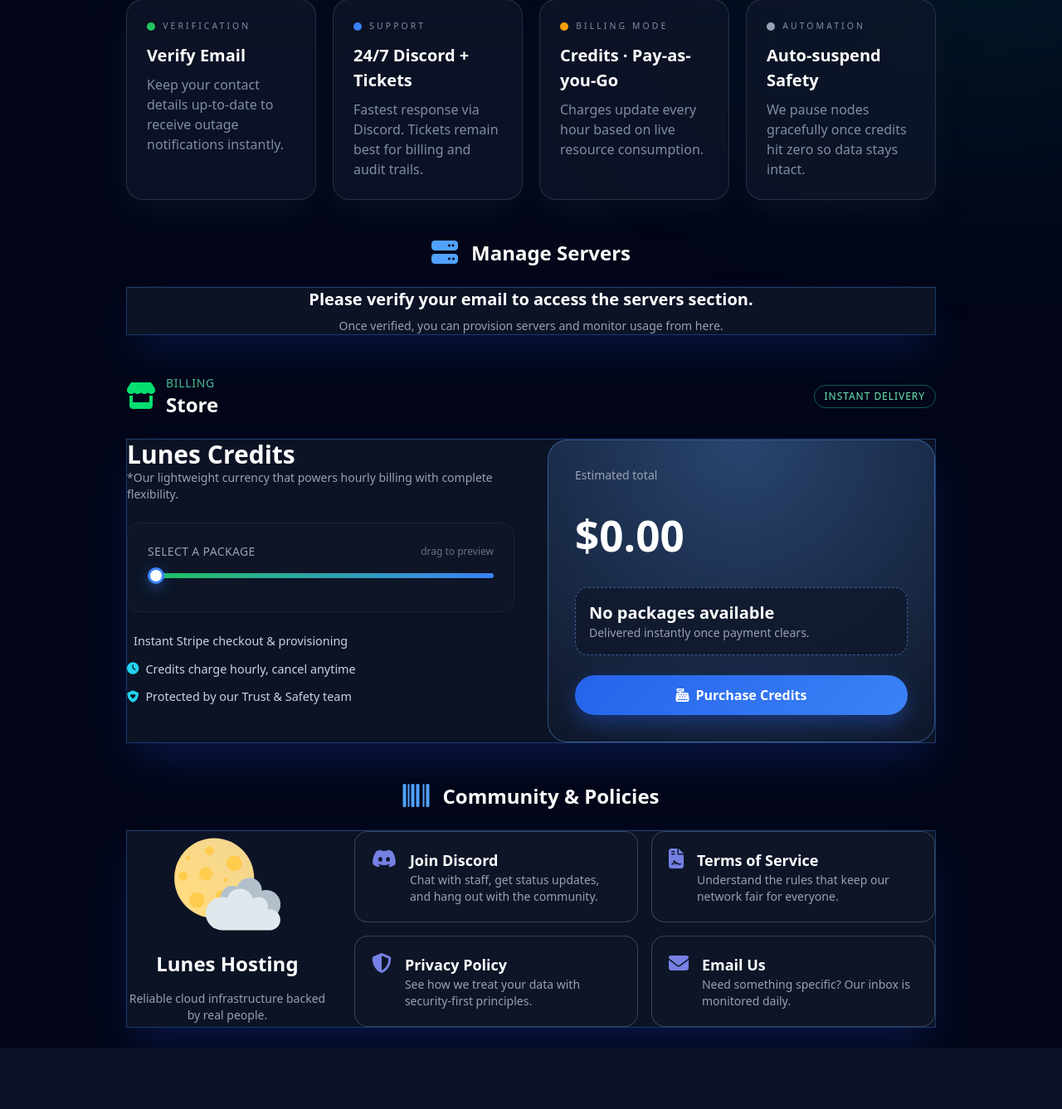
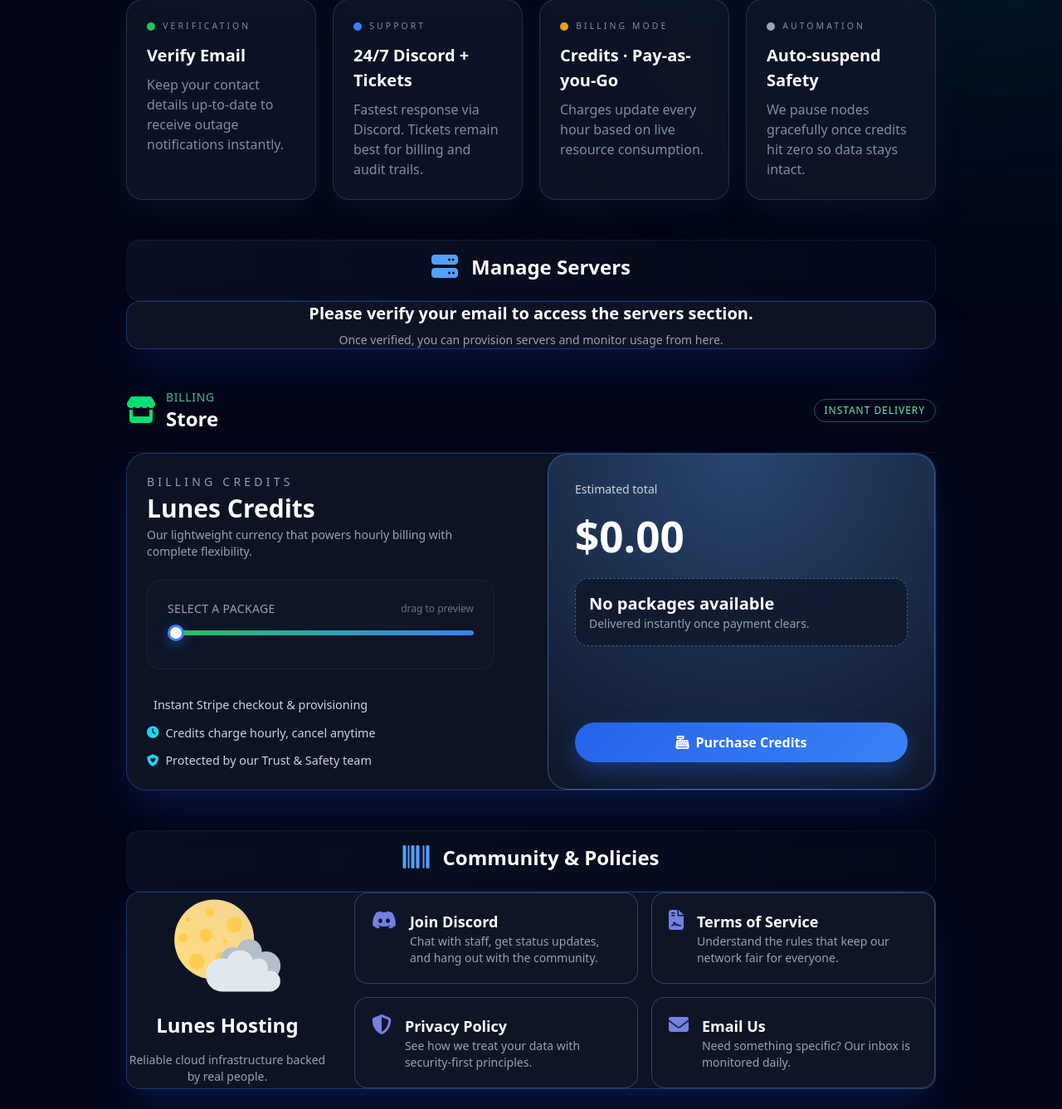
Before and after one commit to Lunes-Hosting/controlpanel, a Python web app: template templates/account.html in a window 1280 px wide. Shown: the part 966-2303 px from the top of the page at 83% size. Before the commit the page ends 2229 px from the top, so only its background shows below. Run offline with Jinja, Linux system fonts and the light colour scheme; the template is opened without the code that fills it, so the values that code supplies are empty; some web fonts are replaced.

Commit message:
Refine account dashboard panels and credits card
Added Some CSS design into Create Servers HTML Tab
Rounded and outlined the Manage Servers section header and content card with gradient headers and consistent pill-shaped borders.
Updated the Store / Lunes Credits block to use a fully rounded, two-column container with improved vertical alignment for the estimated total, credits text, and purchase button, matching the new design mockup.
Adjusted the Lunes Credits left column copy and spacing (eyebrow label, description, slider and feature list) for clearer hierarchy.
Restyled the Community & Policies section header and panel with the same rounded gradient header and bordered glass panel to keep the dashboard sections visually consistent.

```diff
--- a/templates/account.html
+++ b/templates/account.html
@@ -156,8 +156,8 @@
                                 <div class="credit-progress" style="--progress-width: {{ credit_width }};"></div>
                             </div>
                             <div class="credit-footer">
-                                <span><i class="fa-solid fa-clock"></i>Hourly billing enabled</span>
-                                <span><i class="fa-solid fa-bolt"></i>Auto-suspend when empty</span>
+                                <span><i class="fa-solid fa-clock"></i> Hourly billing enabled</span>
+                                <span><i class="fa-solid fa-bolt"></i> Auto-suspend when empty</span>
                             </div>
                         </div>
 
@@ -230,7 +230,7 @@
             <!-- Servers Section -->
             {% if verified and not suspended %}
             <section class="panel-section" aria-labelledby="servers-heading">
-                <div class="flex flex-col sm:flex-row items-center justify-between gap-4 section-heading">
+                <div class="flex flex-col sm:flex-row items-center justify-between gap-4 section-heading rounded-2xl border border-white/5 bg-gradient-to-r from-slate-900/60 to-slate-900/20 px-4 sm:px-6 py-4">
                     <div class="flex items-center gap-3">
                         <i class="fa-solid fa-server fa-2xl text-blue-400"></i>
                         <div>
@@ -244,7 +244,7 @@
                     </a>
                 </div>
 
-                <div class="panel-card">
+                <div class="panel-card rounded-2xl overflow-hidden border border-white/5">
                     {% if servers %}
                     <div class="grid grid-cols-1 sm:grid-cols-2 md:grid-cols-3 lg:grid-cols-4 gap-6">
                         {% for server in servers %}
@@ -284,22 +284,22 @@
             </section>
             {% elif not verified %}
             <section class="panel-section" aria-labelledby="servers-heading">
-                <div class="flex flex-row items-center justify-center text-nowrap gap-4 section-heading">
+                <div class="flex flex-row items-center justify-center text-nowrap gap-4 section-heading rounded-2xl border border-white/5 bg-gradient-to-r from-slate-900/60 to-slate-900/20 px-4 sm:px-6 py-4">
                     <i class="fa-solid fa-server fa-2xl text-blue-400"></i>
                     <h1 id="servers-heading" class="text-2xl font-semibold">Manage Servers</h1>
                 </div>
-                <div class="panel-card text-center">
+                <div class="panel-card text-center rounded-2xl border border-white/5">
                     <h3 class="text-xl font-semibold mb-2">Please verify your email to access the servers section.</h3>
                     <p class="text-gray-400 text-sm">Once verified, you can provision servers and monitor usage from here.</p>
                 </div>
             </section>
             {% elif suspended %}
             <section class="panel-section" aria-labelledby="servers-heading">
-                <div class="flex flex-row items-center justify-center text-nowrap gap-4 section-heading">
+                <div class="flex flex-row items-center justify-center text-nowrap gap-4 section-heading rounded-2xl border border-white/5 bg-gradient-to-r from-slate-900/60 to-slate-900/20 px-4 sm:px-6 py-4">
                     <i class="fa-solid fa-server fa-2xl text-blue-400"></i>
                     <h1 id="servers-heading" class="text-2xl font-semibold">Manage Servers</h1>
                 </div>
-                <div class="panel-card text-center">
+                <div class="panel-card text-center rounded-2xl border border-white/5">
                     <h3 class="text-xl font-semibold mb-2">Your account is suspended. Please contact support to unsuspend your account.</h3>
                     <p class="text-gray-400 text-sm">Open a ticket or reach the Discord team and we'll help you get back online.</p>
                 </div>
@@ -319,13 +319,14 @@
                     <span class="badge-live">Instant Delivery</span>
                 </div>
 
-                <div class="panel-card grid gap-10 lg:grid-cols-2">
-                    <div class="space-y-6">
-                        <div>
+                <div class="panel-card grid gap-10 lg:grid-cols-2 rounded-3xl border border-white/10 overflow-hidden bg-gradient-to-r from-slate-950/80 to-slate-900/40">
+                    <div class="space-y-6 px-4 sm:px-6 py-6">
+                        <div class="space-y-1">
+                            <p class="text-sm uppercase tracking-[0.3em] text-slate-400">Billing credits</p>
                             <p class="text-3xl font-bold">Lunes Credits</p>
-                            <p class="text-sm text-gray-400">*Our lightweight currency that powers hourly billing with complete flexibility.</p>
+                            <p class="text-sm text-gray-400">Our lightweight currency that powers hourly billing with complete flexibility.</p>
                         </div>
-                        <div class="slider-shell">
+                        <div class="slider-shell mt-4">
                             <div class="flex items-center justify-between">
                                 <label id="slider-value" for="labels-range-input" class="text-sm uppercase tracking-wide text-gray-400">Select a package</label>
                                 <span class="text-xs text-gray-500">drag to preview</span>
@@ -337,15 +338,16 @@
                                 {% endfor %}
                             </div>
                         </div>
-                        <ul class="feature-list">
+                        <ul class="feature-list pt-2">
                             <li><i class="fa-solid fa-lightning"></i>Instant Stripe checkout & provisioning</li>
                             <li><i class="fa-solid fa-clock"></i>Credits charge hourly, cancel anytime</li>
                             <li><i class="fa-solid fa-shield-heart"></i>Protected by our Trust & Safety team</li>
                         </ul>
                     </div>
 
-                    <div class="store-preview">
-                        <p class="text-sm text-gray-400">Estimated total</p>
+                    <div class="store-preview flex flex-col justify-between">
+                        <div class="space-y-2">
+                            <p class="text-sm text-gray-300">Estimated total</p>
                             <p id="costValue" class="cost-value">
                             {% if products %}
                                 ${{ "%.2f"|format((products[0]['price'] | float) / 100) }}
@@ -353,7 +355,7 @@
                                 $0.00
                             {% endif %}
                             </p>
-                        <div class="credit-badge">
+                            <div class="credit-badge mt-3">
                                 <p class="text-xl font-bold" id="selectedCredits">
                                 {% if products %}
                                     {{ "{:,.0f}".format(products[0]['price'] | float) }} Lunes Credits
@@ -363,10 +365,13 @@
                                 </p>
                                 <p class="text-sm text-gray-400">Delivered instantly once payment clears.</p>
                             </div>
-                        <a id="purchaseLink" href="{{ url_for('user.logout') }}" class="btn-primary w-full justify-center gap-2">
+                        </div>
+                        <div class="mt-4">
+                            <a id="purchaseLink" href="{{ url_for('user.logout') }}" class="btn-primary w-full justify-center gap-2 text-center">
                                 <i class="fa-solid fa-cash-register"></i>
                                 <span>Purchase Credits</span>
                             </a>
+                        </div>
                     </div>
                 </div>
 
@@ -463,12 +468,12 @@
 
             <!-- Other Section -->
             <section class="panel-section" aria-labelledby="other-heading">
-                <div class="flex flex-row items-center justify-center text-nowrap gap-4 section-heading">
+                <div class="flex flex-row items-center justify-center text-nowrap gap-4 section-heading rounded-2xl border border-white/5 bg-gradient-to-r from-slate-900/60 to-slate-900/20 px-4 sm:px-6 py-4">
                     <i class="fa-solid fa-barcode fa-2xl text-blue-400"></i>
                     <h1 id="other-heading" class="text-2xl font-semibold">Community & Policies</h1>
                 </div>
 
-                <div class="panel-card flex flex-col lg:flex-row gap-8 items-center lg:items-stretch">
+                <div class="panel-card flex flex-col lg:flex-row gap-8 items-center lg:items-stretch rounded-2xl border border-white/5">
                     <div class="flex flex-col items-center text-center gap-4">
                         <img src="{{ url_for('static', filename='images/Lunes.svg') }}" alt="Logo" rel="preload" class="h-auto w-32 rounded-lg" width="128" height="128">
                         <p class="text-2xl font-bold">Lunes Hosting</p>
```
Also changed, not shown: templates/create_server.html (+67 -9 lines). Lines whose indentation alone changed are shown as unchanged.
